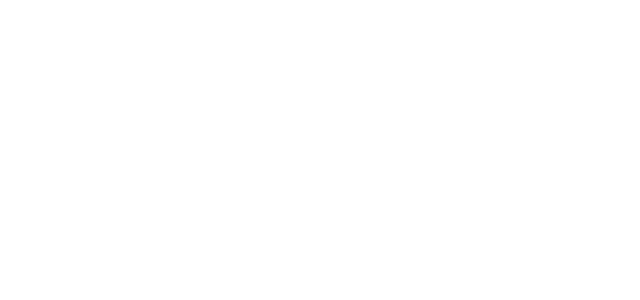
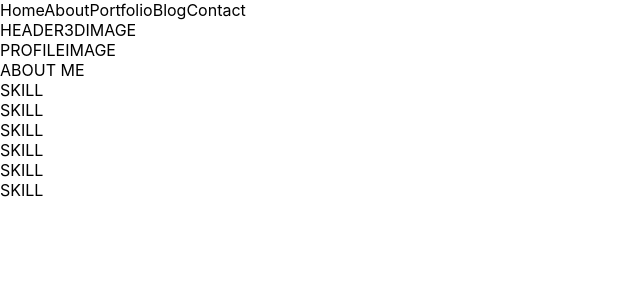
Before and after one commit to DrVonDevious/portfolio-site, a React (Create React App) app: page / in a window 1280 px wide. Shown: the top 300 px of the page, without its empty margins (0-640 px from the left). Built offline with nearby package versions, Linux system fonts and the light colour scheme.

Commit message:
Create all skeleton components

```diff
--- a/src/App.js
+++ b/src/App.js
@@ -1,8 +1,22 @@
 import React from 'react';
+
+import Navbar from './containers/Navbar.js'
+import HeaderContainer from './containers/HeaderContainer.js'
+import AboutContainer from './containers/AboutContainer.js'
+import ProjectsContainer from './containers/ProjectsContainer.js'
+import BlogsContainer from './containers/BlogsContainer.js'
+import ContactContainer from './containers/ContactContainer.js'
 
 function App() {
   return (
-    <div />
+    <div>
+      <Navbar />
+      <HeaderContainer />
+      <AboutContainer />
+      <ProjectsContainer />
+      <BlogsContainer />
+      <ContactContainer />
+    </div>
   );
 }
 
--- /dev/null
+++ b/src/components/About.js
@@ -0,0 +1,11 @@
+import React from 'react'
+
+const About = () => {
+  return (
+    <div>
+      ABOUT ME
+    </div>
+  )
+}
+
+export default About
--- /dev/null
+++ b/src/components/Header.js
@@ -0,0 +1,11 @@
+import React from 'react'
+
+const Header = () => {
+  return (
+    <div>
+      HEADER3DIMAGE
+    </div>
+  )
+}
+
+export default Header
--- /dev/null
+++ b/src/components/ProfileImage.js
@@ -0,0 +1,11 @@
+import React from 'react'
+
+const ProfileImage = () => {
+  return (
+    <div>
+      PROFILEIMAGE
+    </div>
+  )
+}
+
+export default ProfileImage
--- /dev/null
+++ b/src/components/Skill.js
@@ -0,0 +1,11 @@
+import React from 'react'
+
+const Skill = () => {
+  return (
+    <div>
+      SKILL
+    </div>
+  )
+}
+
+export default Skill
--- a/src/containers/AboutContainer.js
+++ b/src/containers/AboutContainer.js
@@ -1,8 +1,23 @@
 import React from 'react'
+
+import ProfileImage from '../components/ProfileImage.js'
+import About from '../components/About.js'
+import Skill from '../components/Skill.js'
 
 const AboutContainer = () => {
   return (
-    <div />
+    <div>
+      <ProfileImage />
+      <About />
+      <div>
+        <Skill />
+        <Skill />
+        <Skill />
+        <Skill />
+        <Skill />
+        <Skill />
+      </div>
+    </div>
   )
 }
 
--- a/src/containers/HeaderContainer.js
+++ b/src/containers/HeaderContainer.js
@@ -1,8 +1,11 @@
 import React from 'react'
+import Header from '../components/Header.js'
 
 const HeaderContainer = () => {
   return (
-    <div />
+    <div>
+      <Header />
+    </div>
   )
 }
 
--- a/src/containers/Navbar.js
+++ b/src/containers/Navbar.js
@@ -2,7 +2,13 @@
 
 const Navbar = () => {
   return (
-    <div />
+    <div>
+      <a>Home</a>
+      <a>About</a>
+      <a>Portfolio</a>
+      <a>Blog</a>
+      <a>Contact</a>
+    </div>
   )
 }
 
```
Also changed, not shown: 1 other file (tests, documents, lock files or other folders).
